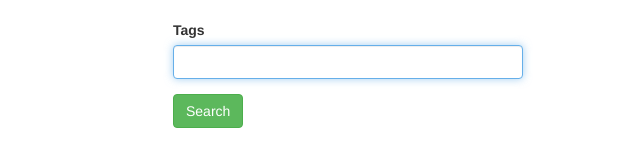
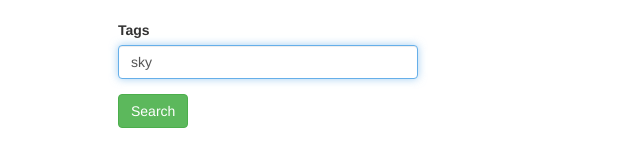
Before and after one commit to bryaneaton13/angular-image-search, a plain HTML site: page index.html in a window 1280 px wide. Shown: the whole page, without its empty margins (292-932 px from the left). Drawn offline with nearby package versions, Linux system fonts and the light colour scheme.

Commit message:
Add animations
Animations, fixed position scrolling

```diff
--- a/index.html
+++ b/index.html
@@ -3,10 +3,24 @@
 <head>
 	<style>
 		body {
+			width: 300px;
+		}
+		.fixed {
 			padding-top: 20px;
+			position: fixed;
+			background-color: white;
+			width: 300px;
+			height: 150px;
+			z-index: 100;
+		}
+		.scroll {
+			text-align: center;
+			width: 275px;
+			padding-top: 150px;
 		}
 	</style>
 	<link href="http://maxcdn.bootstrapcdn.com/bootstrap/3.3.2/css/bootstrap.min.css" rel="stylesheet">
+	<link rel="stylesheet" href="https://cdnjs.cloudflare.com/ajax/libs/animate.css/3.2.1/animate.min.css">
     <script src="https://ajax.googleapis.com/ajax/libs/angularjs/1.2.5/angular.min.js"></script>
     <script src="http://ajax.googleapis.com/ajax/libs/jquery/1.11.2/jquery.min.js"></script>
  	<script src="main.js"></script>
@@ -16,14 +30,15 @@
 
   <div class="container" ng-controller="ImagesController" >
   	<div class="col-lg-offset-4 col-lg-4">
-	  	<form style="overflow:false" ng-submit="search()">
+	  	<form class="fixed" style="overflow:false" ng-submit="search()">
 	  		<div class="form-group">
 		  		<label for="tags">Tags</label>
 			  	<input class="form-control" id="tags" type="text" autofocus="true" ng-model="tags" ng-enter="search()" />
 			</div>
 		  	<input class="btn btn-success" type="submit" value="Search" />
 		</form>
-	    <div ng-repeat="image in images">
+		<div class="scroll">
+		    <div class="zoomIn animated" ng-repeat="image in images">
 		    	<h3>{{ image.title }}</h3>
 		    	<br />
 		    	<a data-ng-href="{{ image.link }}">
@@ -34,6 +49,7 @@
 		    </div>
 		</div>
 	</div>
+ </div>
 
 </body>
 
--- a/main.js
+++ b/main.js
@@ -2,7 +2,7 @@
 angular.module("myapp", [])
     .controller("ImagesController", function($scope, $http) {
 
-        $scope.tags = "";
+        $scope.tags = "sky";
 
         jsonFlickrFeed = function (data) {
             // var allImages = [];
@@ -27,12 +27,14 @@ angular.module("myapp", [])
                     description: item.description
                 };
             });
+            $(".scroll").removeClass("fadeOut animated");
             $scope.$apply();
 
         };
 
         // Run a search to the given URL
         $scope.search = function() {
+            $(".scroll").addClass("fadeOut animated");
         	var url = "https://api.flickr.com/services/feeds/photos_public.gne";
 
             $.ajax({
```
Lines whose indentation alone changed are shown as unchanged.
